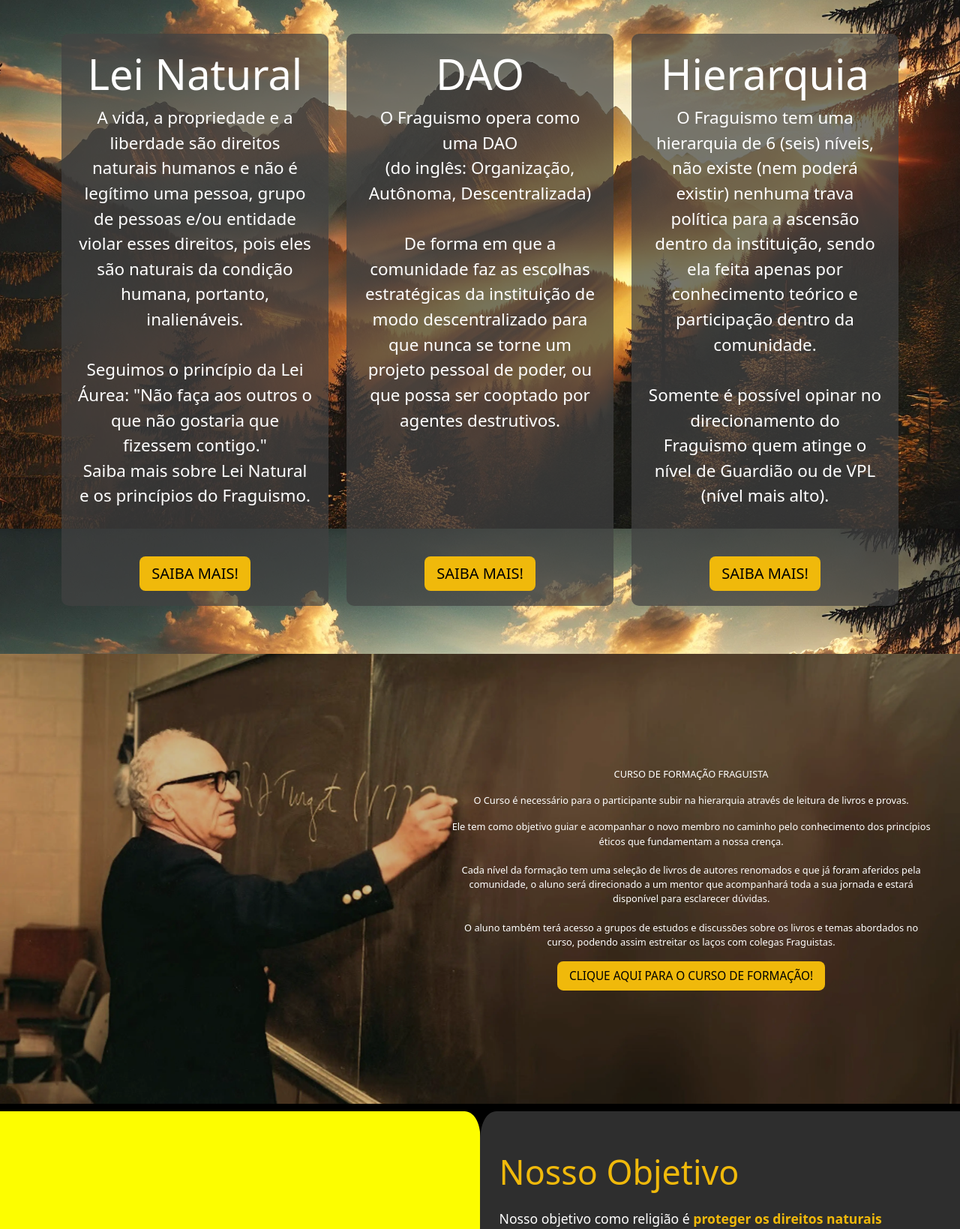
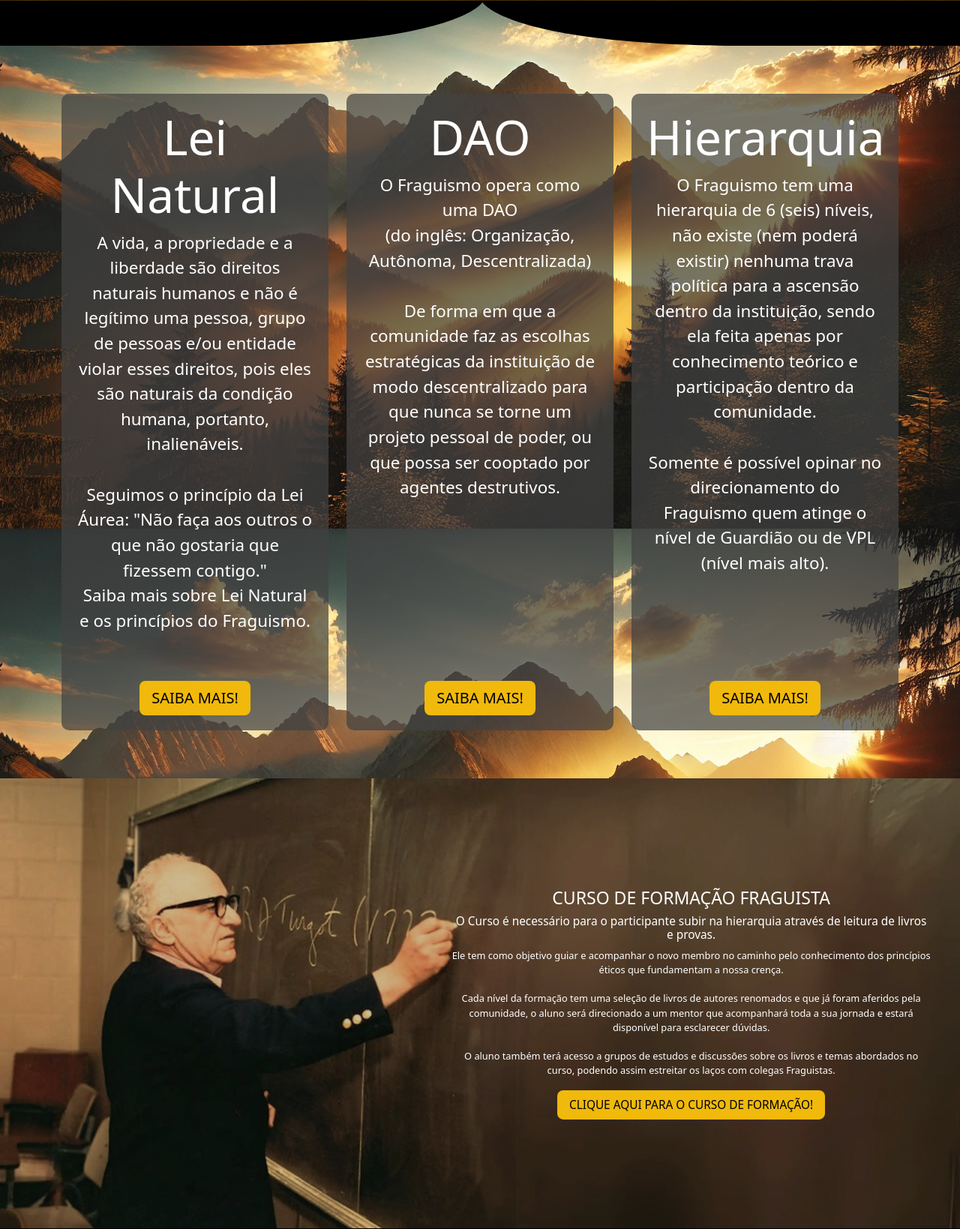
Before and after one commit to Fraguismo-org/fraguismo, a Django app: page / in a window 1280 px wide. Shown: the part 895-2534 px from the top of the page at 75% size. Run offline with Django 4.2, Linux system fonts and the light colour scheme; some libraries are stand-ins or nearby versions; some web fonts are replaced.

Commit message:
ajustes de layout

```diff
--- a/site_fraguismo/templates/index.html
+++ b/site_fraguismo/templates/index.html
@@ -6,10 +6,10 @@
 <link rel="stylesheet" href="{% static '/css/components.css' %}">
 
 <section class="hero-section">
-    <div class="wrapper-carousel">
+    <div class="img-hero-section">
         <img src="{% static '/images/ancapicon.webp' %}" class="d-block w-100" alt="bg-img" loading="lazy">
     </div>
-    <div class="container d-flex justify-content-center align-items-center hero-content">
+    <div class="container-fluid d-flex justify-content-center align-items-center hero-content">
         <div class="wrapper-hero-content">
             <div class="hero-text" id="hero-text">
                 <h1>O QUE É O FRAGUISMO?</h1>
@@ -40,7 +40,7 @@
             <div class="col-md-4 d-flex flex-column" id="container-cards">
                 <div class="wrapper-container d-flex flex-column h-100">
                     <div class="wrapper-bio-alt flex-grow-1 d-flex flex-column">
-                        <h2 class="font-weight-bold display-4 pb-12">Lei Natural</h2>
+                        <h2 class="font-weight-bold display-3 pb-12">Lei Natural</h2>
                         <p class="flex-grow-1">
                             A vida, a propriedade e a liberdade são direitos naturais humanos e não é legítimo uma
                             pessoa, grupo de pessoas
@@ -59,7 +59,7 @@
             <div class="col-md-4 d-flex flex-column mr-5 ml-5" id="container-cards">
                 <div class="wrapper-container d-flex flex-column h-100">
                     <div class="wrapper-bio-alt wrapper-dao flex-grow-1 d-flex flex-column">
-                        <h2 class="font-weight-bold display-4 pb-12">DAO</h2>
+                        <h2 class="font-weight-bold display-3 pb-12">DAO</h2>
                         <p class="flex-grow-1">
                             O Fraguismo opera como uma DAO <br />(do inglês: Organização, Autônoma, Descentralizada)<br /><br />
                             De forma em que a comunidade
@@ -75,7 +75,7 @@
             <div class="col-md-4 d-flex flex-column" id="container-cards">
                 <div class="wrapper-container d-flex flex-column h-100">
                     <div class="wrapper-bio-alt flex-grow-1 d-flex flex-column">
-                        <h2 class="font-weight-bold display-4 pb-12">Hierarquia</h2>
+                        <h2 class="font-weight-bold display-3 pb-12">Hierarquia</h2>
                         <p class="flex-grow-1">
                             O Fraguismo tem uma hierarquia de 6 (seis) níveis, não existe (nem poderá existir)
                             nenhuma trava política para a
@@ -97,9 +97,9 @@
 <section class="curso-fraga">
     <img src="{% static '/images/rothbard.webp' %}" alt="rothbard" loading="lazy"/>
     <div class="content-curso">
-        <p class="title-curso">CURSO DE FORMAÇÃO FRAGUISTA</p>
-        <p class="subtitle-curso">O Curso é necessário para o participante subir na hierarquia através de leitura de livros e provas.</p>
-        <p class="text-curso">Ele tem como objetivo guiar e acompanhar o novo membro no caminho pelo conhecimento dos princípios éticos que fundamentam a nossa crença.<br /><br />
+        <h4>CURSO DE FORMAÇÃO FRAGUISTA</h4>
+        <h6>O Curso é necessário para o participante subir na hierarquia através de leitura de livros e provas.</h6>
+        <p>Ele tem como objetivo guiar e acompanhar o novo membro no caminho pelo conhecimento dos princípios éticos que fundamentam a nossa crença.<br /><br />
         Cada nível da formação tem uma seleção de livros de autores renomados e que já foram aferidos pela comunidade, o aluno será direcionado a um mentor que acompanhará toda a sua jornada e estará disponível para esclarecer dúvidas.<br /><br />
         O aluno também terá acesso a grupos de estudos e discussões sobre os livros e temas abordados no curso, podendo assim estreitar os laços com colegas Fraguistas.<br/></p>
         <button onclick="window.open('https://docs.google.com/forms/d/e/1FAIpQLSfsyzEI_4QouYa2h1_nuRDLeyUuVdhyAlhj09jJOBH7Q62Y9g/viewform', '_blank')" class="btn btn-dark btn-lg text-uppercase btn-cta">Clique aqui para o curso de formação!</button>
@@ -108,9 +108,9 @@
 
 <section class="objetivo-section">
     <div class="custom-shape-divider-top-1741632460">
-        <svg data-name="Layer 1" xmlns="http://www.w3.org/2000/svg" viewBox="0 0 1200 120" preserveAspectRatio="none">
-            <rect x="1200" height="3.6"></rect>
-            <rect height="3.6"></rect>
+        <svg data-name="Layer 1" xmlns="http://www.w3.org/2000/svg" viewBox="0 0 1200 100" preserveAspectRatio="none">
+            <rect x="1200" height="1.2"></rect>
+            <rect height="1.2"></rect>
             <path d="M0,0V3.6H580.08c11,0,19.92,5.09,19.92,13.2,0-8.14,8.88-13.2,19.92-13.2H1200V0Z" class="shape-fill"></path>
         </svg>
     </div>
```
